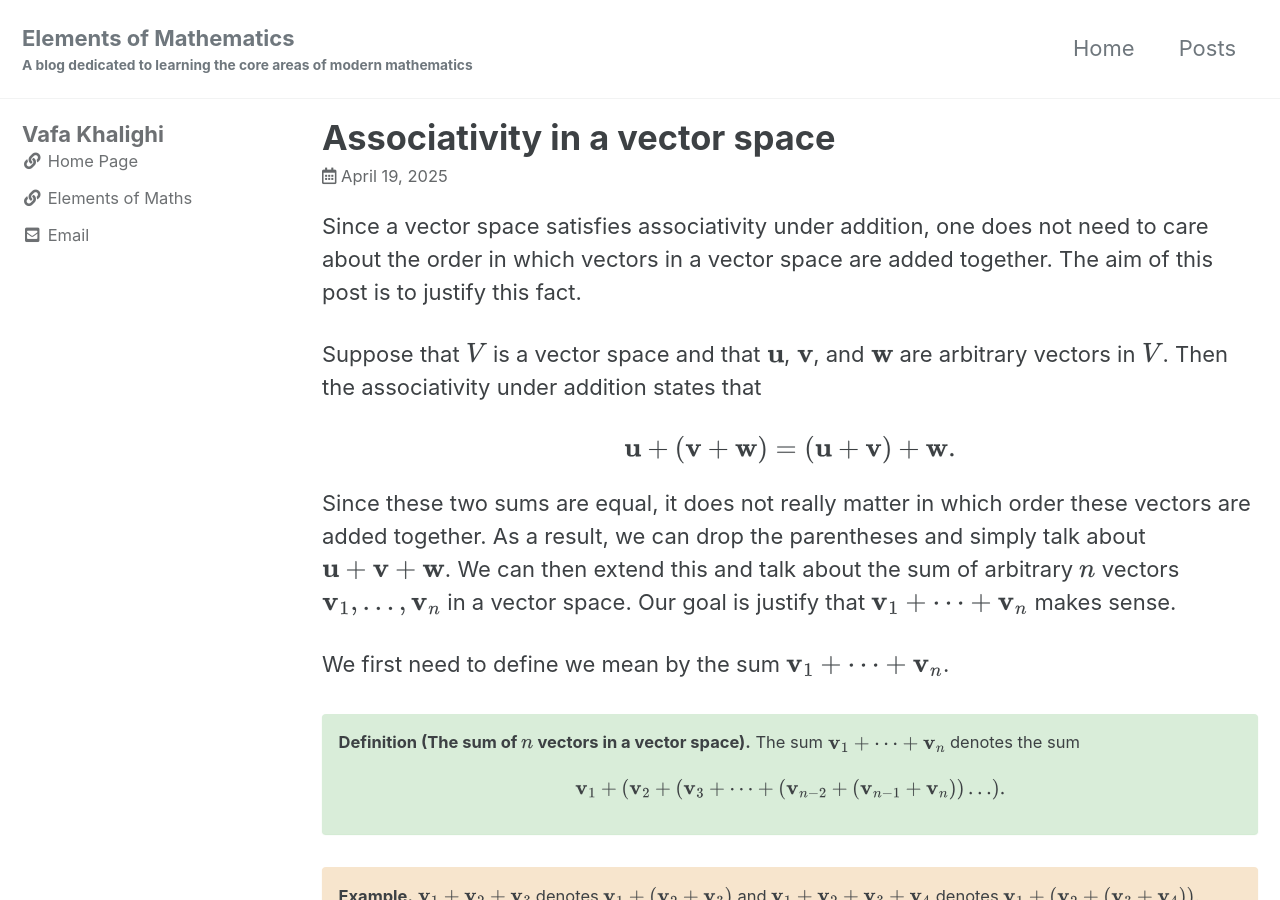
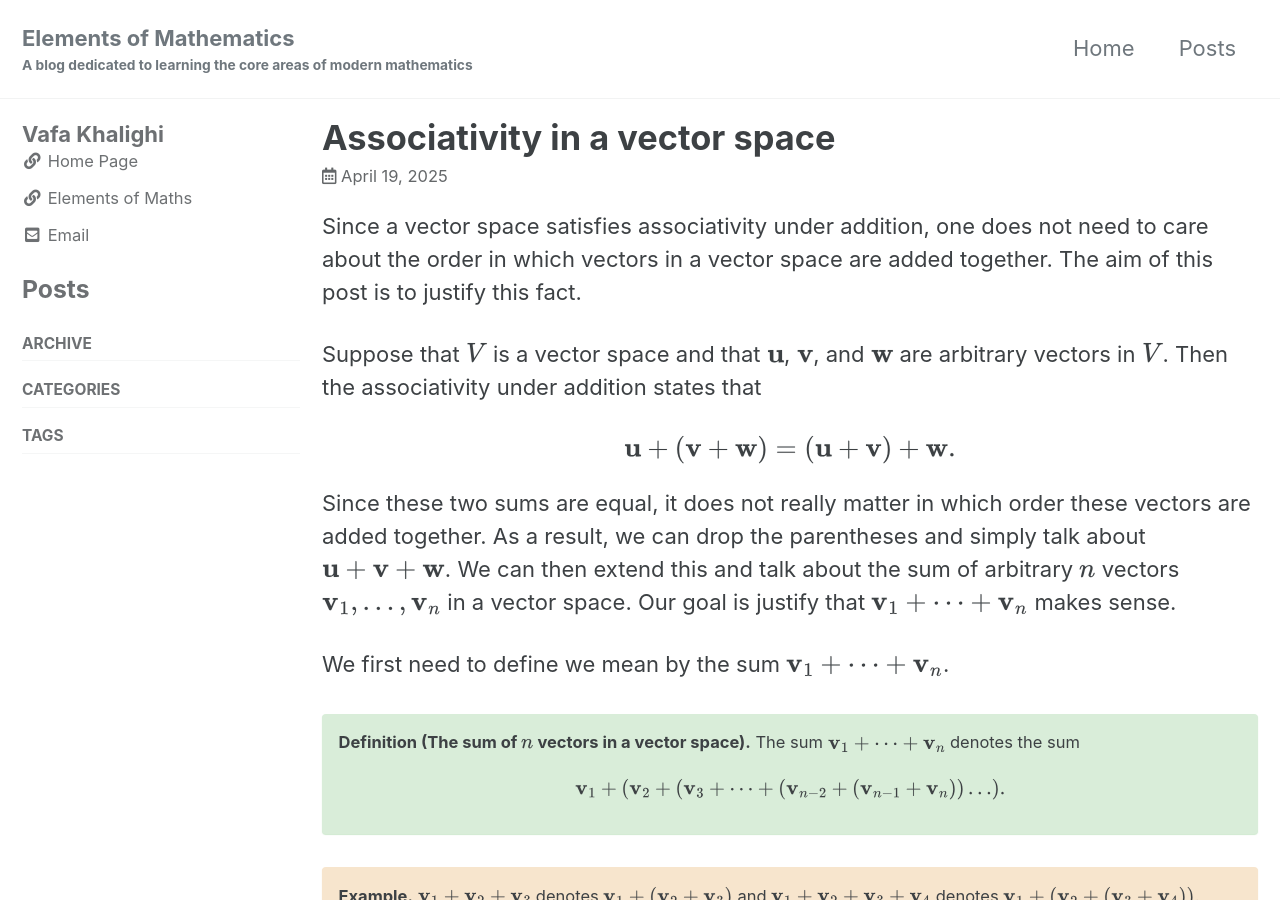
Before and after one commit to vkhalighi/math, a Jekyll site: the page built from _posts/2025-04-19-associativity-in-a-vector-space.md, in a window 1280 px wide and 900 px high. Built offline with Jekyll 4.4.1, drawn with Linux system fonts in a browser that asks for light colours; cached includes are drawn as plain includes.

Commit message:
Update 2025-04-19-associativity-in-a-vector-space.md

```diff
--- a/_posts/2025-04-19-associativity-in-a-vector-space.md
+++ b/_posts/2025-04-19-associativity-in-a-vector-space.md
@@ -7,6 +7,9 @@ permalink: /2025/04/19/associativity-in-a-vector-space
 categories: [Linear Algebra]
 tags: [addition, associativity, vector space, vectors]
 author_profile: true
+sidebar:
+  - title: "Posts"
+    nav: sidebar-posts
 ---
 Since a vector space satisfies associativity under addition, one does
 not need to care about the order in which vectors in a vector space are
```
